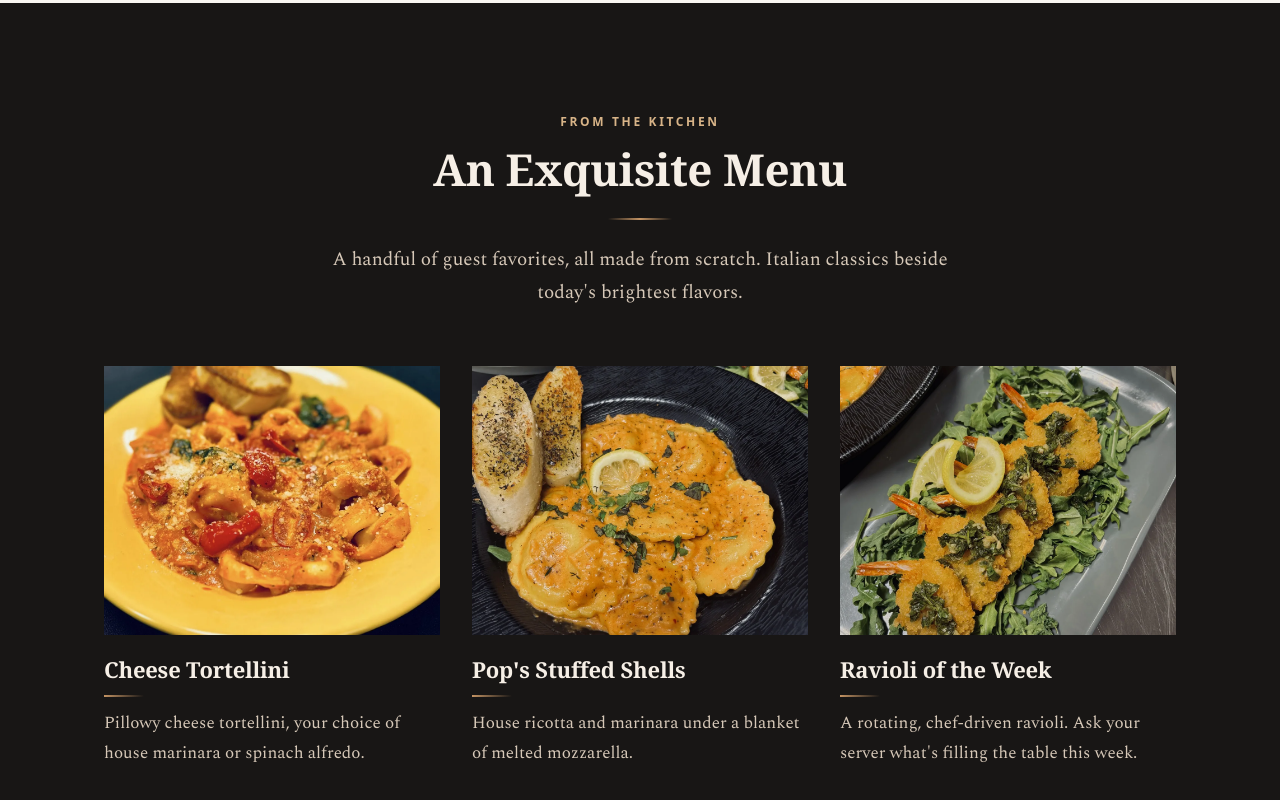
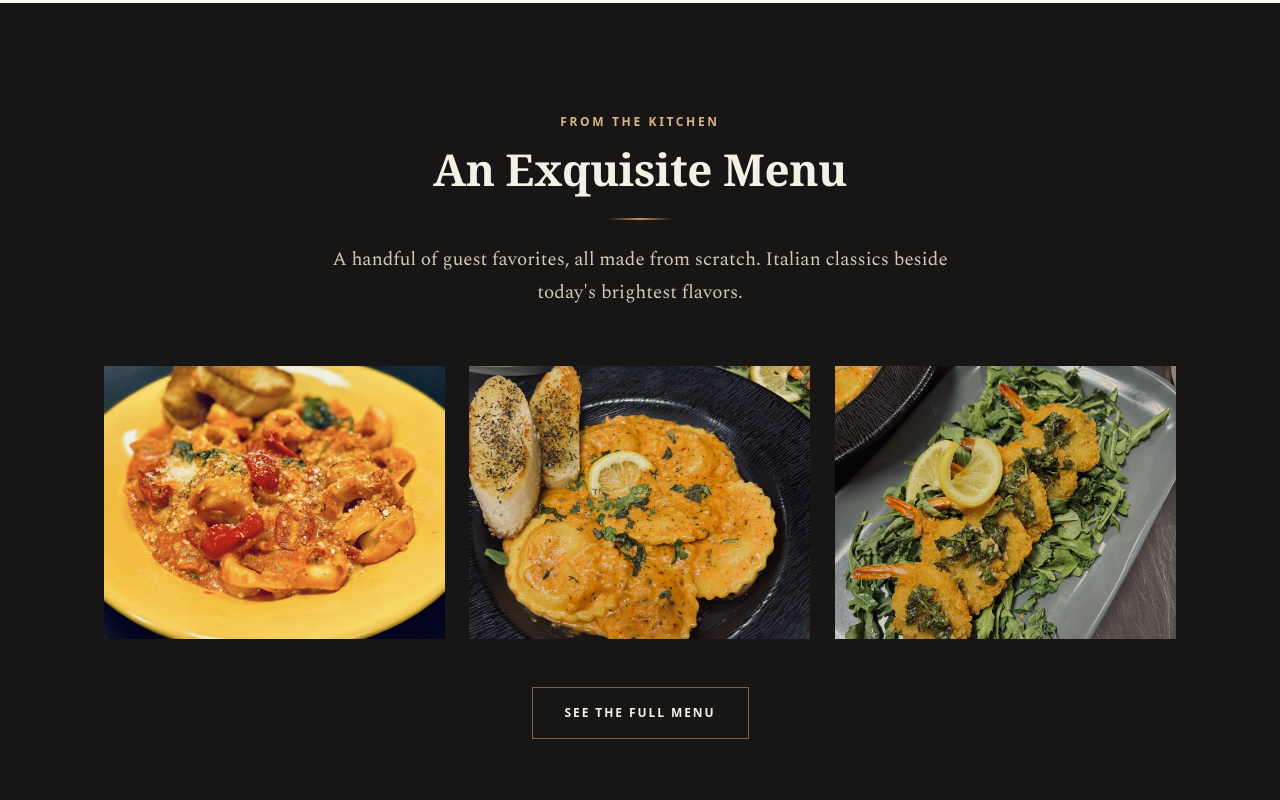
Before and after one commit to adamloomis-lab/cambria, a React (Vite) app: page / in a window 1280 px wide. Shown: the part 1988-2788 px from the top of the page. Built offline with nearby package versions, Linux system fonts and the light colour scheme.

Commit message:
Auto-deploy: changes from Claude Code session

```diff
--- a/src/data/site.ts
+++ b/src/data/site.ts
@@ -430,26 +430,12 @@ export const menuGroups: MenuGroup[] = [
   },
 ]
 
-// Featured dishes for the home page (each mapped to a confirmed photo).
-export const featuredDishes = [
-  {
-    name: 'Cheese Tortellini',
-    price: '$15.49',
-    desc: 'Pillowy cheese tortellini, your choice of house marinara or spinach alfredo.',
-    img: '/images/tortellini-vodka.webp',
-  },
-  {
-    name: "Pop's Stuffed Shells",
-    price: '$16.99',
-    desc: 'House ricotta and marinara under a blanket of melted mozzarella.',
-    img: '/images/stuffed-shells.webp',
-  },
-  {
-    name: 'Ravioli of the Week',
-    price: '$17.29',
-    desc: "A rotating, chef-driven ravioli. Ask your server what's filling the table this week.",
-    img: '/images/ravioli.webp',
-  },
+// Showcase food shots for the home "From the Kitchen" band. No specific dish
+// names — we don't claim what each plate is, we just let the food look good.
+export const featuredShowcase = [
+  { src: '/images/tortellini-vodka.webp', alt: 'A plated pasta from the Cambria’s kitchen' },
+  { src: '/images/stuffed-shells.webp', alt: 'A plated pasta from the Cambria’s kitchen' },
+  { src: '/images/ravioli.webp', alt: 'A plated pasta from the Cambria’s kitchen' },
 ]
 
 // Bar / beverage highlights for the home "Bar & Cellar" band.
--- a/src/pages/About.tsx
+++ b/src/pages/About.tsx
@@ -51,13 +51,13 @@ export default function About() {
             <div className="grid grid-cols-2 gap-5">
               <img
                 src="/images/caprese.webp"
-                alt="Caprese with cherry tomatoes, fresh mozzarella and basil"
+                alt="A dish from Cambria's kitchen"
                 loading="lazy"
                 className="aspect-square w-full object-cover"
               />
               <img
                 src="/images/spaghetti-pomodoro.webp"
-                alt="Spaghetti in a creamy tomato sauce"
+                alt="A dish from Cambria's kitchen"
                 loading="lazy"
                 className="aspect-square w-full object-cover"
               />
--- a/src/pages/Home.tsx
+++ b/src/pages/Home.tsx
@@ -1,7 +1,7 @@
 import type { CSSProperties } from 'react'
 import { Link } from 'wouter'
 import { Phone, CalendarHeart, Star, Quote } from 'lucide-react'
-import { company, aboutParagraphs, featurePillars, featuredDishes, barHighlights, reviews } from '../data/site'
+import { company, aboutParagraphs, featurePillars, featuredShowcase, barHighlights, reviews } from '../data/site'
 import HeroSlideshow from '../components/HeroSlideshow'
 import Button from '../components/Button'
 import SectionHeading from '../components/SectionHeading'
@@ -103,21 +103,16 @@ export default function Home() {
             title="An Exquisite Menu"
             intro="A handful of guest favorites, all made from scratch. Italian classics beside today's brightest flavors."
           />
-          <div className="reveal-group mt-14 grid gap-8 md:grid-cols-3">
-            {featuredDishes.map((d) => (
-              <article key={d.name} className="group">
-                <div className="overflow-hidden">
-                  <img
-                    src={d.img}
-                    alt={d.name}
-                    loading="lazy"
-                    className="aspect-[5/4] w-full object-cover transition-transform duration-700 group-hover:scale-105"
-                  />
-                </div>
-                <h3 className="mt-5 font-display text-headline-sm text-cream">{d.name}</h3>
-                <span className="gold-rule mt-3 block w-[40px]" />
-                <p className="mt-3 text-body-md text-cream-soft">{d.desc}</p>
-              </article>
+          <div className="reveal-group mt-14 grid gap-6 md:grid-cols-3">
+            {featuredShowcase.map((s) => (
+              <div key={s.src} className="group overflow-hidden">
+                <img
+                  src={s.src}
+                  alt={s.alt}
+                  loading="lazy"
+                  className="aspect-[5/4] w-full object-cover transition-transform duration-700 group-hover:scale-105"
+                />
+              </div>
             ))}
           </div>
           <div className="mt-12 text-center">
```
